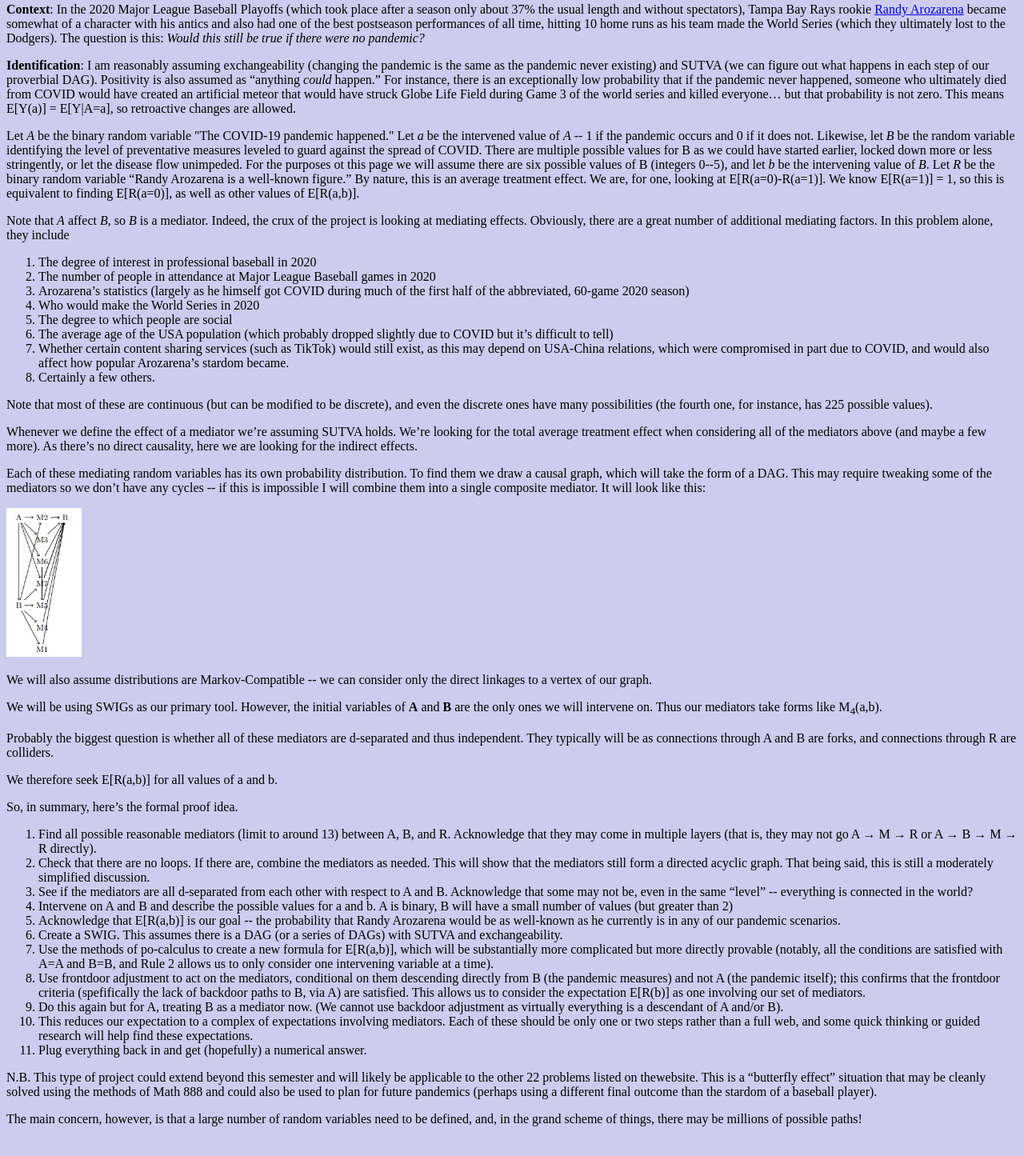
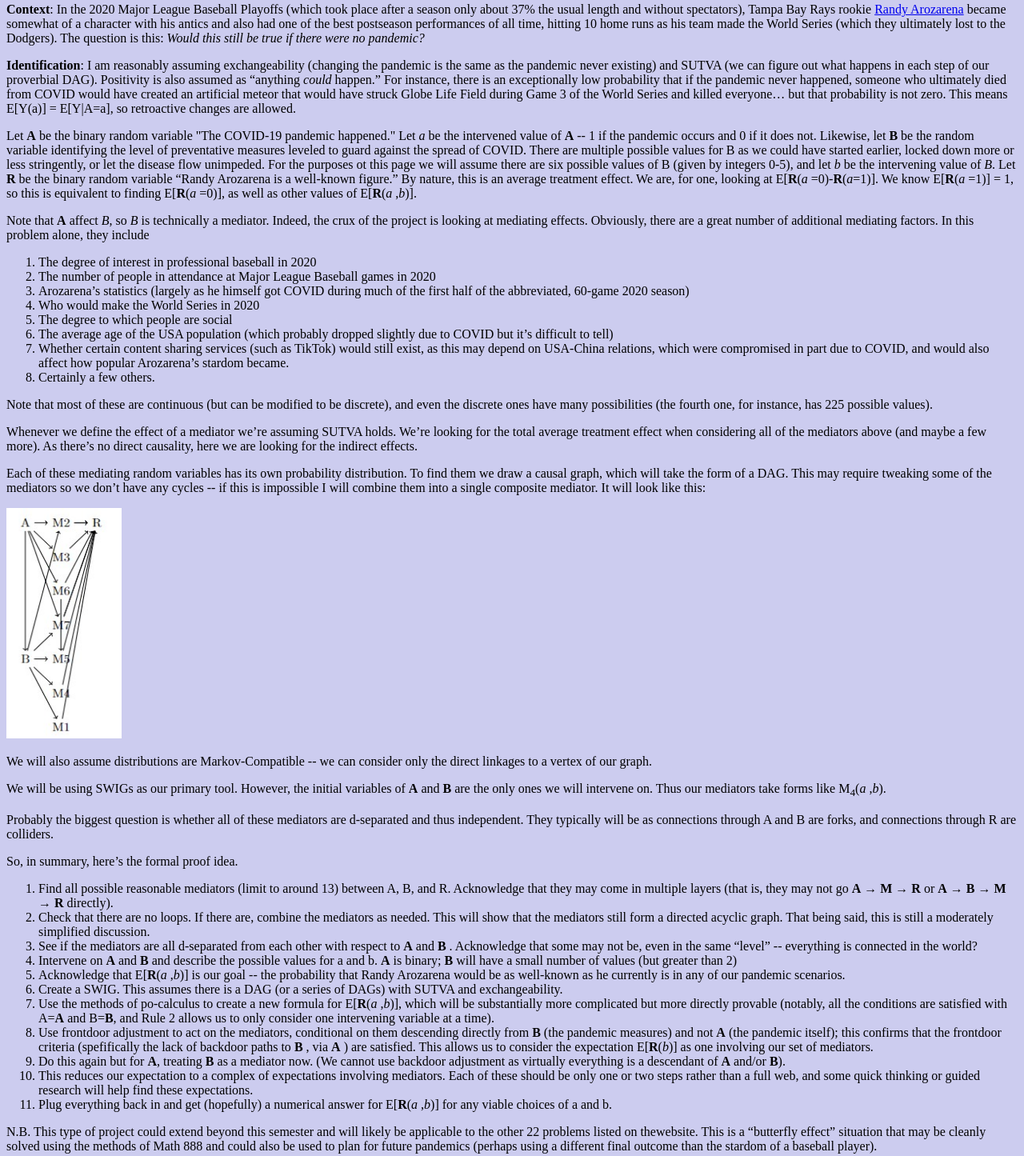
Before and after one commit to mathbird7283/mathbird7283.github.io, a plain HTML site: page project22-4.html in a window 1280 px wide. Shown: the part 56-1501 px from the top of the page at 80% size. Before the commit the page ends 1480 px from the top, so only its background shows below. Drawn offline with Linux system fonts and the light colour scheme.

Commit message:
Add files via upload

```diff
--- a/project22-4.html
+++ b/project22-4.html
@@ -5,12 +5,12 @@
 
 <p><b>Context</b>: In the 2020 Major League Baseball Playoffs (which took place after a season only about 37% the usual length and without spectators), Tampa Bay Rays rookie <a href="https://www.mlb.com/player/randy-arozarena-668227">Randy Arozarena</a> became somewhat of a character with his antics and also had one of the best postseason performances of all time, hitting 10 home runs as his team made the World Series (which they ultimately lost to the Dodgers). The question is this: <i>Would this still be true if there were no pandemic?</i> </p>
 
-<p><b>Identification</b>: I am reasonably assuming exchangeability (changing the pandemic is the same as the pandemic never existing) and SUTVA (we can figure out what happens in each step of our proverbial DAG). Positivity is also assumed as “anything <i>could</i> happen.” For instance, there is an exceptionally low probability that if the pandemic never happened, someone who ultimately died from COVID would have created an artificial meteor that would have struck Globe Life Field during Game 3 of the world series and killed everyone… but that probability is not zero. This means E[Y(a)] = E[Y|A=a], so retroactive changes are allowed.</p>
+<p><b>Identification</b>: I am reasonably assuming exchangeability (changing the pandemic is the same as the pandemic never existing) and SUTVA (we can figure out what happens in each step of our proverbial DAG). Positivity is also assumed as “anything <i>could</i> happen.” For instance, there is an exceptionally low probability that if the pandemic never happened, someone who ultimately died from COVID would have created an artificial meteor that would have struck Globe Life Field during Game 3 of the World Series and killed everyone… but that probability is not zero. This means E[Y(a)] = E[Y|A=a], so retroactive changes are allowed.</p>
 
-<p>Let <i>A</i> be the binary random variable "The COVID-19 pandemic happened." Let <i>a</i> be the intervened value of <i>A</i> -- 1 if the pandemic occurs and 0 if it does not. Likewise, let <i>B</i> be the random variable identifying the level of preventative measures leveled to guard against the spread of COVID. There are multiple possible values for B as we could have started earlier, locked down more or less stringently, or let the disease flow unimpeded. For the purposes ot this page we will assume there are six possible values of B (integers 0--5), and let <i>b</i> be the intervening value of <i>B</i>. Let <i>R</i> be the binary random variable “Randy Arozarena is a well-known figure.” By nature, this is an average treatment effect. We are, for one, looking at E[R(a=0)-R(a=1)]. We know E[R(a=1)] = 1, so this is equivalent to finding E[R(a=0)], as well as other values of E[R(a,b)].</p>
+<p>Let <b>A</b> be the binary random variable "The COVID-19 pandemic happened." Let <i>a</i> be the intervened value of <b>A</b> -- 1 if the pandemic occurs and 0 if it does not. Likewise, let <b>B</b> be the random variable identifying the level of preventative measures leveled to guard against the spread of COVID. There are multiple possible values for B as we could have started earlier, locked down more or less stringently, or let the disease flow unimpeded. For the purposes ot this page we will assume there are six possible values of B (given by integers 0-5), and let <i>b</i> be the intervening value of <i>B</i>. Let <b>R</b> be the binary random variable “Randy Arozarena is a well-known figure.” By nature, this is an average treatment effect. We are, for one, looking at E[<b>R</b>(<i>a</i> =0)-<b>R</b>(<i>a</i>=1)]. We know E[<b>R</b>(<i>a</i> =1)] = 1, so this is equivalent to finding E[<b>R</b>(<i>a</i> =0)], as well as other values of E[<b>R</b>(<i>a</i> ,<i>b</i>)].</p>
 
 
-<p>Note that <i>A</i> affect <i>B</i>, so <i>B</i> is a mediator. Indeed, the crux of the project is looking at mediating effects. Obviously, there are a great number of additional mediating factors. In this problem alone, they include</p>
+<p>Note that <b>A</b> affect <i>B</i>, so <i>B</i> is technically a mediator. Indeed, the crux of the project is looking at mediating effects. Obviously, there are a great number of additional mediating factors. In this problem alone, they include</p>
 <ol type="1">
 <li>The degree of interest in professional baseball in 2020</li>
 <li>The number of people in attendance at Major League Baseball games in 2020</li>
@@ -27,30 +27,29 @@
 
 <p>Each of these mediating random variables has its own probability distribution. To find them we draw a causal graph, which will take the form of a DAG. This may require tweaking some of the mediators so we don’t have any cycles -- if this is impossible I will combine them into a single composite mediator. It will look like this:</p>
 
-<img src="itemized graph 10123.jpg" alt = "<== A rough image of what the SWIG looks like. M1 through M7 are the mediators listed above, in that order." width="94" height="186">
+<img src="itemized graph 10123.jpg" alt = "<== A rough image of what the SWIG looks like. M1 through M7 are the mediators listed above, in that order." width="144" height="288">
 
 <p>We will also assume distributions are Markov-Compatible -- we can consider only the direct linkages to a vertex of our graph. </p>
 
-<p>We will be using SWIGs as our primary tool. However, the initial variables of <b>A</b> and <b>B</b>  are the only ones we will intervene on. Thus our mediators take forms like M<sub>4</sub>(a,b).</p>
+<p>We will be using SWIGs as our primary tool. However, the initial variables of <b>A</b> and <b>B</b>  are the only ones we will intervene on. Thus our mediators take forms like M<sub>4</sub>(<i>a</i> ,<i>b</i>).</p>
 
 <p>Probably the biggest question is whether all of these mediators are d-separated and thus independent. They typically will be as connections through A and B are forks, and connections through R are colliders.</p>
 
-<p>We therefore seek E[R(a,b)] for all values of a and b.</p>
 
 <p>So, in summary, here’s the formal proof idea.</p>
 
 <ol type="1">
-<li>Find all possible reasonable mediators (limit to around 13) between A, B, and R. Acknowledge that they may come in multiple layers (that is, they may not go A → M → R or A → B → M → R directly).</li>
+<li>Find all possible reasonable mediators (limit to around 13) between A, B, and R. Acknowledge that they may come in multiple layers (that is, they may not go <b>A</b> → <b>M</b> → <b>R</b> or <b>A</b> → <b>B</b> → <b>M</b> → <b>R</b> directly).</li>
 <li>Check that there are no loops. If there are, combine the mediators as needed. This will show that the mediators still form a directed acyclic graph. That being said, this is still a moderately simplified discussion.</li>
-<li>See if the mediators are all d-separated from each other with respect to A and B. Acknowledge that some may not be, even in the same “level” -- everything is connected in the world?</li>
-<li>Intervene on A and B and describe the possible values for a and b. A is binary, B will have a small number of values (but greater than 2)</li>
-<li>Acknowledge that E[R(a,b)] is our goal -- the probability that Randy Arozarena would be as well-known as he currently is in any of our pandemic scenarios.</li>
+<li>See if the mediators are all d-separated from each other with respect to <b>A</b> and <b>B</b> . Acknowledge that some may not be, even in the same “level” -- everything is connected in the world?</li>
+<li>Intervene on <b>A</b> and <b>B</b>  and describe the possible values for a and b. <b>A</b> is binary; <b>B</b>  will have a small number of values (but greater than 2)</li>
+<li>Acknowledge that E[<b>R</b>(<i>a</i> ,<i>b</i>)] is our goal -- the probability that Randy Arozarena would be as well-known as he currently is in any of our pandemic scenarios.</li>
 <li>Create a SWIG. This assumes there is a DAG (or a series of DAGs) with SUTVA and exchangeability.</li>
-<li>Use the methods of po-calculus to create a new formula for E[R(a,b)], which will be substantially more complicated but more directly provable (notably, all the conditions are satisfied with A=A and B=B, and Rule 2 allows us to only consider one intervening variable at a time).</li>
-<li>Use frontdoor adjustment to act on the mediators, conditional on them descending directly from B (the pandemic measures) and not A (the pandemic itself); this confirms that the frontdoor criteria (spefifically the lack of backdoor paths to B, via A) are satisfied. This allows us to consider the expectation E[R(b)] as one involving our set of mediators.</li>
-<li>Do this again but for A, treating B as a mediator now. (We cannot use backdoor adjustment as virtually everything is a descendant of A and/or B).</li>
+<li>Use the methods of po-calculus to create a new formula for E[<b>R</b>(<i>a</i> ,<i>b</i>)], which will be substantially more complicated but more directly provable (notably, all the conditions are satisfied with A=<b>A</b> and B=<b>B</b>, and Rule 2 allows us to only consider one intervening variable at a time).</li>
+<li>Use frontdoor adjustment to act on the mediators, conditional on them descending directly from <b>B</b>  (the pandemic measures) and not <b>A</b> (the pandemic itself); this confirms that the frontdoor criteria (spefifically the lack of backdoor paths to <b>B</b> , via <b>A</b> ) are satisfied. This allows us to consider the expectation E[<b>R</b>(<i>b</i>)] as one involving our set of mediators.</li>
+<li>Do this again but for <b>A</b>, treating <b>B</b>  as a mediator now. (We cannot use backdoor adjustment as virtually everything is a descendant of <b>A</b> and/or <b>B</b>).</li>
 <li>This reduces our expectation to a complex of expectations involving mediators. Each of these should be only one or two steps rather than a full web, and some quick thinking or guided research will help find these expectations.</li>
-<li>Plug everything back in and get (hopefully) a numerical answer.</li>
+<li>Plug everything back in and get (hopefully) a numerical answer for E[<b>R</b>(<i>a</i> ,<i>b</i>)] for any viable choices of a and b.</li>
 </ol>
 <p>N.B. This type of project could extend beyond this semester and will likely be applicable to the other 22 problems listed on thewebsite. This is a “butterfly effect” situation that may be cleanly solved using the methods of Math 888 and could also be used to plan for future pandemics (perhaps using a different final outcome than the stardom of a baseball player).</p>
 
```
